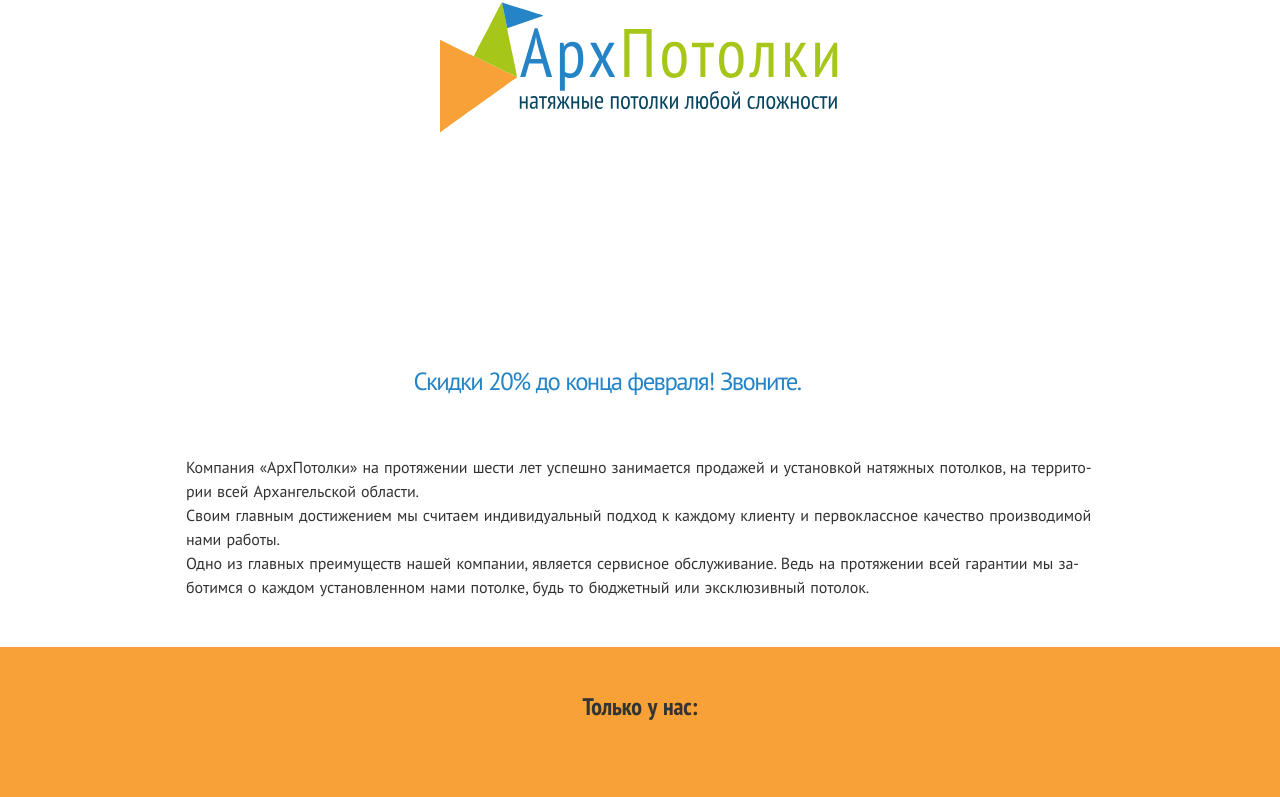
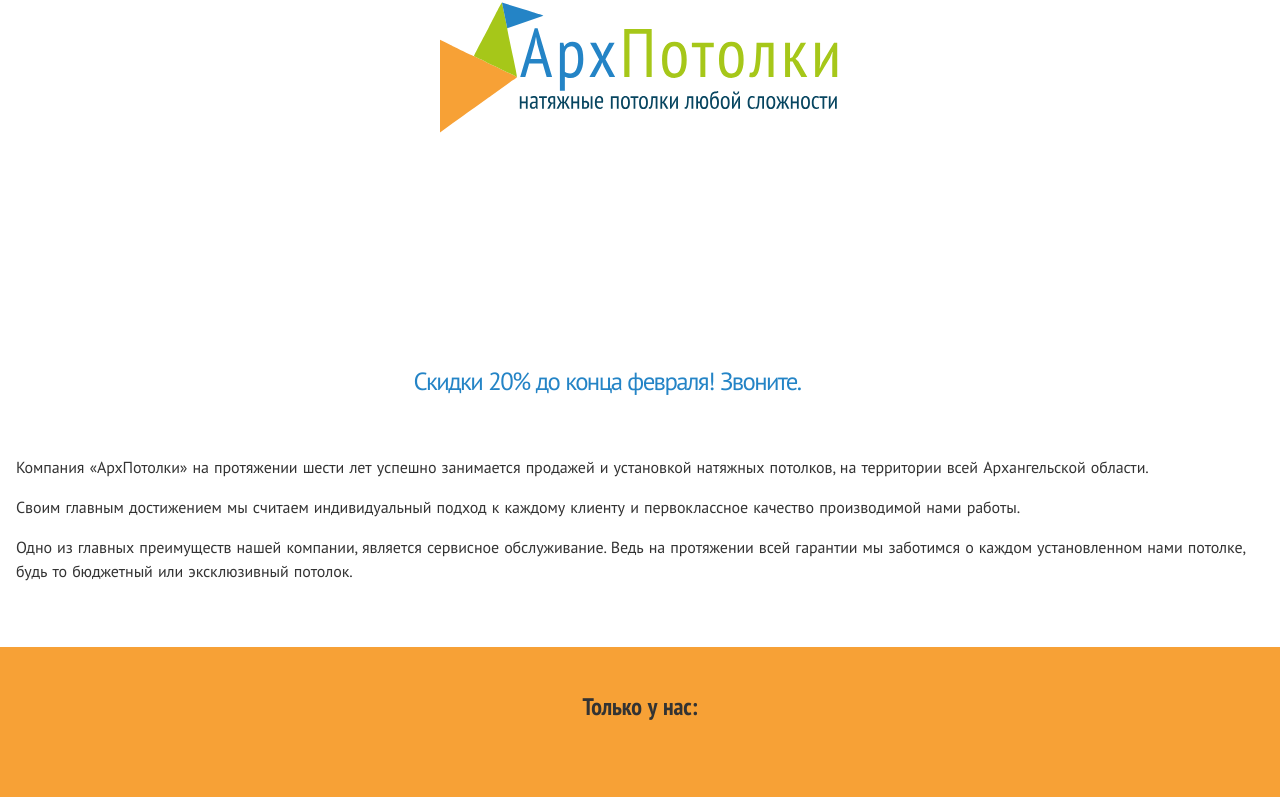
Before and after one commit to panamaprophet/arhpotolki.info, a Next.js app: page / in a window 1280 px wide. Shown: the part 369-1166 px from the top of the page. Built offline with nearby package versions, Linux system fonts and the light colour scheme.

Commit message:
add Text component

```diff
--- /dev/null
+++ b/src/components/Text/index.module.css
@@ -0,0 +1,12 @@
+.root {
+    font-size: 1em;
+    margin: 2rem 0;
+    padding: 16px;
+    color: #333;
+    background: transparent;
+    text-shadow: 0 1px 0 rgba(255, 255, 255, 0.5);
+}
+
+.root > * {
+    padding-bottom: 16px;
+}
--- /dev/null
+++ b/src/components/Text/index.tsx
@@ -0,0 +1,9 @@
+import { ReactNode } from 'react';
+import styles from './index.module.css';
+
+
+export const Text = ({ children }: { children: ReactNode }) => (
+    <div className={styles.root}>
+        {children}
+    </div>
+);
--- a/src/modules/Description/index.tsx
+++ /dev/null
@@ -1,28 +0,0 @@
-import styles from './styles.module.css';
-
-function Description() {
-  return (
-    <section id="description" className="layout">
-      <div className={styles.description}>
-        <p>
-          Компания «АрхПотолки» на про­тя­же­нии шес­ти лет ус­пеш­но
-          за­ни­ма­ет­ся про­да­жей и ус­та­нов­кой на­тяж­ных по­тол­ков, на
-          тер­ри­то­рии всей Ар­хан­гель­ской об­ла­сти.
-        </p>
-        <p>
-          Сво­им глав­ным дос­ти­же­ни­ем мы счи­та­ем ин­ди­ви­ду­аль­ный
-          под­ход к каж­до­му кли­ен­ту и пер­во­класс­ное ка­чес­тво
-          про­из­во­ди­мой на­ми ра­бо­ты.
-        </p>
-        <p>
-          Од­но из глав­ных пре­и­му­ществ на­шей ком­па­нии, яв­ля­ет­ся
-          сер­вис­ное об­слу­жи­ва­ние. Ведь на про­тя­же­нии всей га­ра­нтии мы
-          за­бо­тим­ся о каж­дом ус­та­нов­лен­ном на­ми по­тол­ке, будь то
-          бюд­жет­ный или экс­клю­зив­ный по­то­лок.
-        </p>
-      </div>
-    </section>
-  );
-}
-
-export default Description;
--- a/src/modules/Description/styles.module.css
+++ /dev/null
@@ -1,8 +0,0 @@
-.description {
-  margin: 2rem 0;
-  background: transparent;
-  color: #333;
-  font-size: 1em;
-  text-shadow: 0 1px 0 rgba(255, 255, 255, 0.5);
-  padding: 16px;
-}
--- a/src/pages/index.tsx
+++ b/src/pages/index.tsx
@@ -1,5 +1,4 @@
 import Calc from '../modules/Calc';
-import Description from '../modules/Description';
 import Gallery from '../modules/Gallery';
 import Header from '../modules/Header';
 import Separator from '../modules/Separator';
@@ -9,7 +8,9 @@ import { OrderForm } from '../components/OrderForm';
 import { List } from '../components/List';
 import Image from 'next/image';
 import { Card } from '../components/Card';
+
 import { certificates, steps, features, feedbacks } from './index.mock';
+import { Text } from '../components/Text';
 import { Carousel } from '../components/Carousel';
 import { FeedbackItem } from '../components/FeedbackItem/FeedbackItem';
 
@@ -20,7 +21,12 @@ const App = () => {
     return (
         <>
             <Header />
-            <Description />
+
+            <Text>
+                <p>Компания «АрхПотолки» на про­тя­же­нии шес­ти лет ус­пеш­но за­ни­ма­ет­ся про­да­жей и ус­та­нов­кой на­тяж­ных по­тол­ков, на тер­ри­то­рии всей Ар­хан­гель­ской об­ла­сти.</p>
+                <p>Сво­им глав­ным дос­ти­же­ни­ем мы счи­та­ем ин­ди­ви­ду­аль­ный под­ход к каж­до­му кли­ен­ту и пер­во­класс­ное ка­чес­тво про­из­во­ди­мой на­ми ра­бо­ты.</p>
+                <p>Од­но из глав­ных пре­и­му­ществ на­шей ком­па­нии, яв­ля­ет­ся сер­вис­ное об­слу­жи­ва­ние. Ведь на про­тя­же­нии всей га­ра­нтии мы за­бо­тим­ся о каж­дом ус­та­нов­лен­ном на­ми по­тол­ке, будь то бюд­жет­ный или экс­клю­зив­ный по­то­лок.</p>
+            </Text>
 
             <section id="advantages" style={{ background: '#f7a136' }}>
                 <Title>Только у нас:</Title>
```
